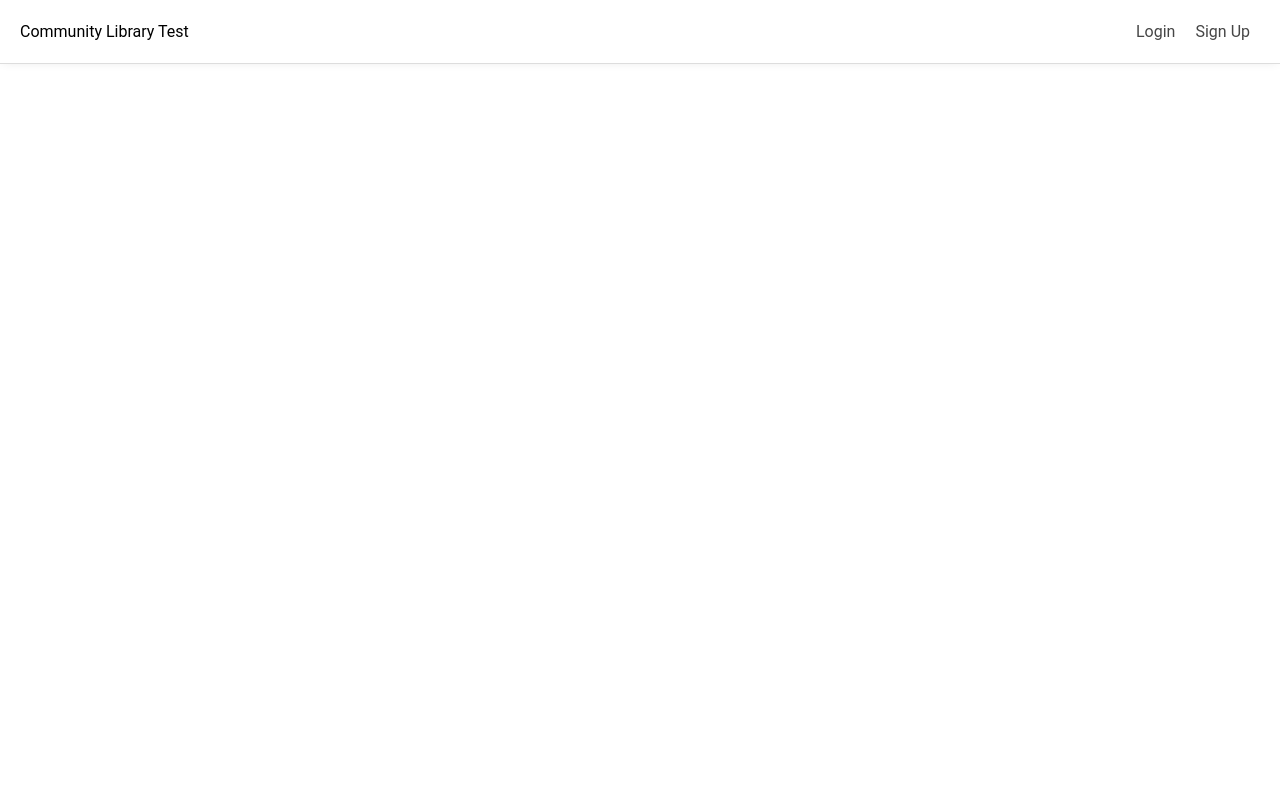
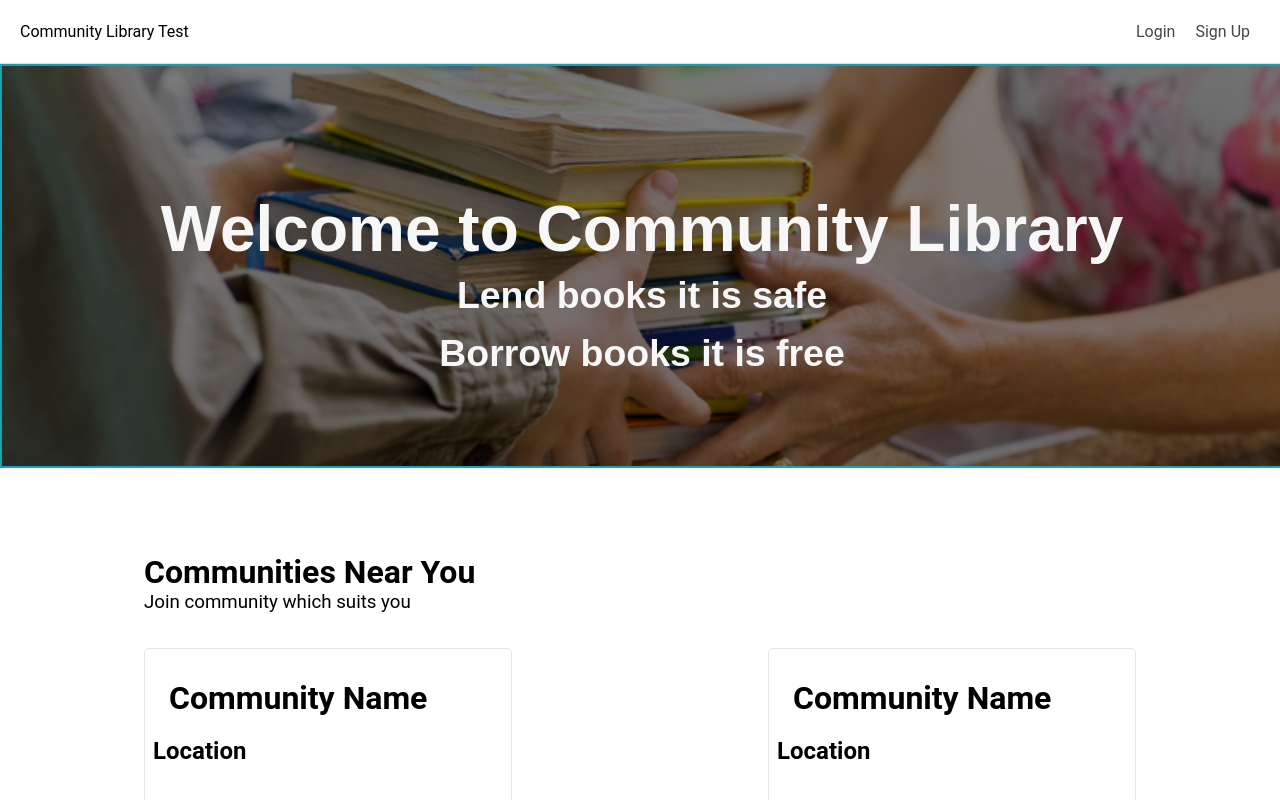
Before and after one commit to iamtabrezkhan/Community-Library-Template, a React (Create React App) app: page / in a window 1280 px wide. Shown: the top 800 px of the page. Built offline with nearby package versions, Linux system fonts and the light colour scheme.

Commit message:
added remaining landing page codes

```diff
--- a/src/App.js
+++ b/src/App.js
@@ -3,6 +3,7 @@ import "./App.css";
 import Login from "./pages/Login/Login";
 import SignUp from "./pages/SignUp/SignUp";
 import Navbar from "./shared/components/Navbar/Navbar";
+import Landing from "./pages/Landing/Landing";
 import { BrowserRouter as Router, Switch, Route, Link } from "react-router-dom";
 
 let onLogin = () => {
@@ -33,6 +34,7 @@ function App() {
 				<div className="main">
 					<Navbar />
 					<div className="content">
+						<Route path="/" exact={true} component={Landing} />
 						<Route path="/login" component={Login} />
 						<Route path="/signup" component={SignUp} />
 					</div>
--- /dev/null
+++ b/src/pages/Landing/Landing.js
@@ -0,0 +1,14 @@
+import React, { Component } from "react";
+import Classes from "./Landing.module.css";
+import { Link } from "react-router-dom";
+import Banner from "../../shared/components/Banner/Banner";
+import CommunitiesList from "../../shared/components/CommunitiesList/CommunitiesList";
+const Landing = () => {
+	return (
+		<div>
+			<Banner />
+			<CommunitiesList />
+		</div>
+	);
+};
+export default Landing;
```
Also changed, not shown: src/pages/Landing/Landing.module.css (added).
